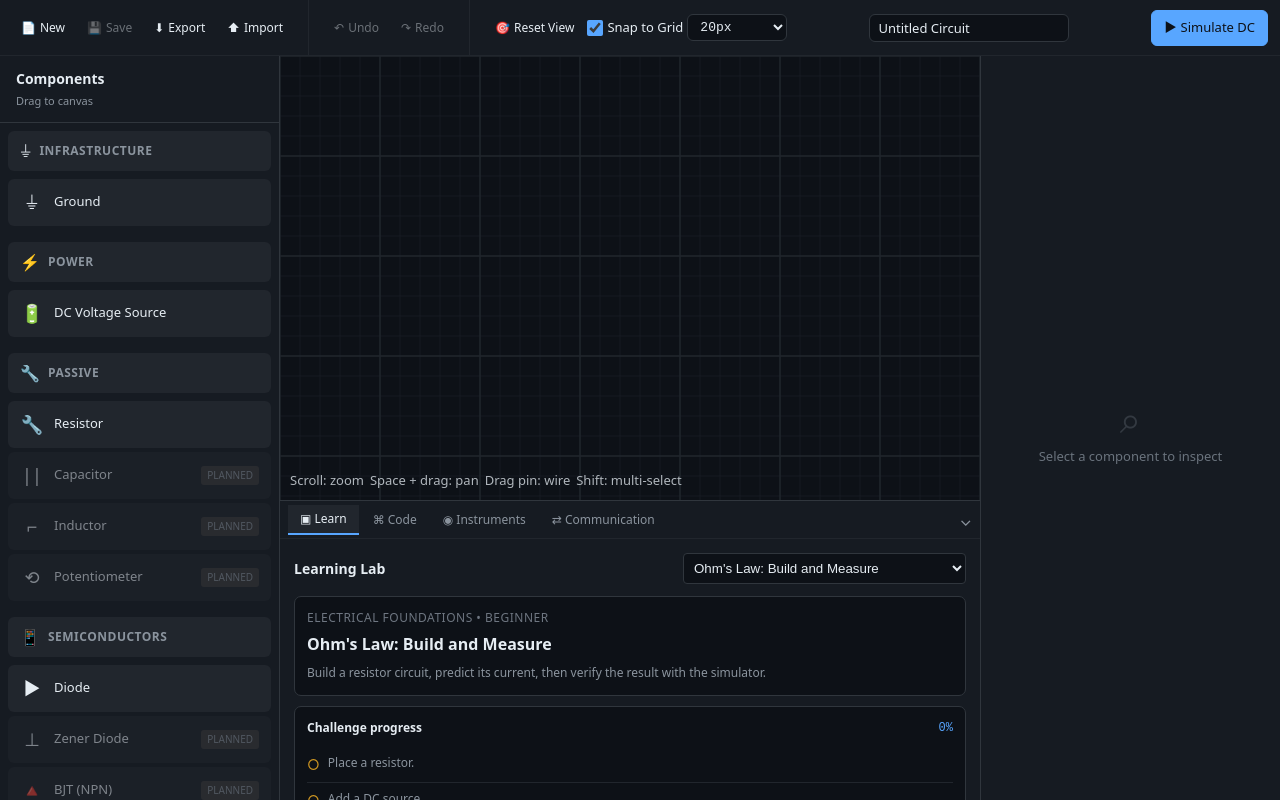
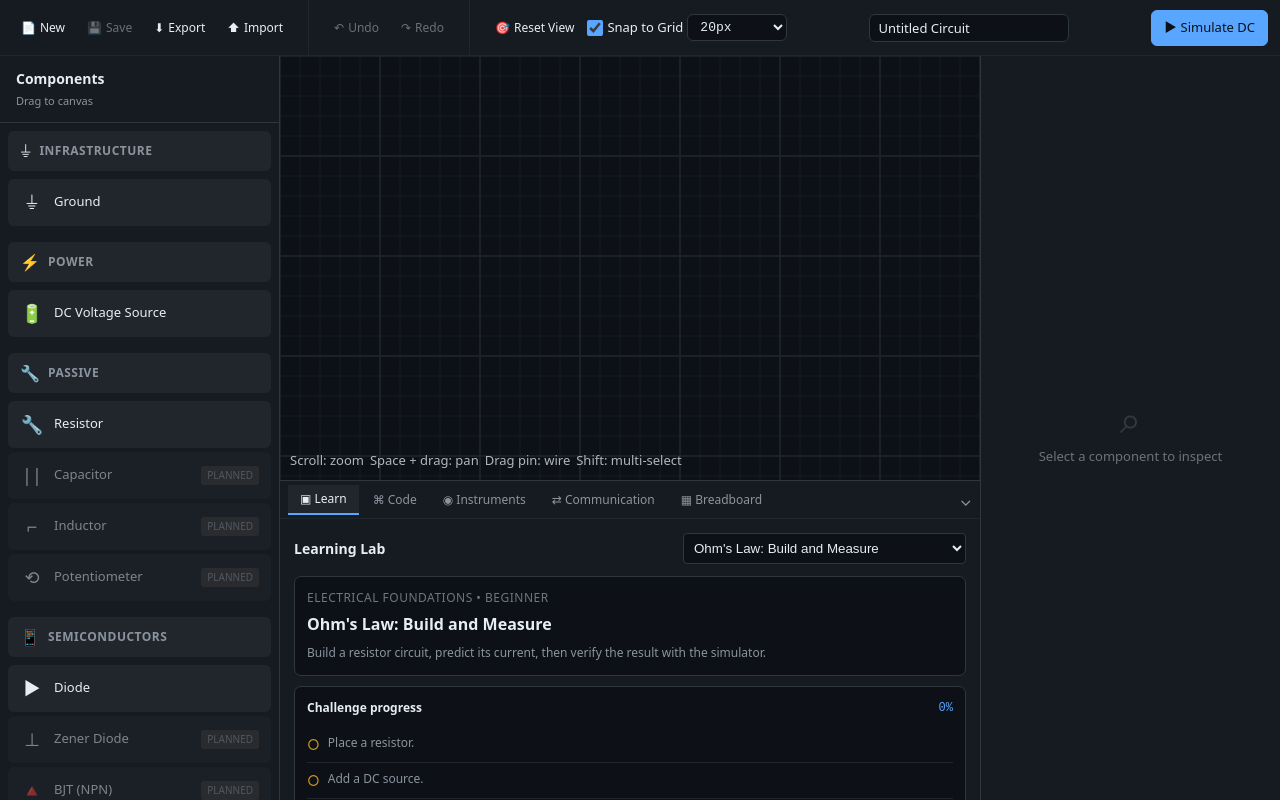
Before and after one commit to xavierthemenace/electronics, a React (Vite) app: page / in a window 1280 px wide. Built offline with nearby package versions, Linux system fonts and the light colour scheme.

Commit message:
Add breadboard tab alongside communication lab

```diff
--- a/src/ui/App.tsx
+++ b/src/ui/App.tsx
@@ -7,9 +7,10 @@ import { CodeEditor } from './CodeEditor.js';
 import { InstrumentPanel } from './InstrumentPanel.js';
 import { LessonPanel } from './LessonPanel.js';
 import { CommunicationPanel } from './CommunicationPanel.js';
+import { BreadboardPanel } from './BreadboardPanel.js';
 import { ErrorBoundary } from './ErrorBoundary.js';
 
-type BottomTab = 'lesson' | 'code' | 'instruments' | 'communication';
+type BottomTab = 'lesson' | 'code' | 'instruments' | 'communication' | 'breadboard';
 
 export function App() {
   const [bottomTab, setBottomTab] = useState<BottomTab>('lesson');
@@ -28,12 +29,13 @@ export function App() {
                 <span>Scroll: zoom</span><span>Space + drag: pan</span><span>Drag pin: wire</span><span>Shift: multi-select</span>
               </div>
             </div>
-            <div style={{ ...styles.bottomDock, height: bottomOpen ? 300 : 38 }}>
+            <div style={{ ...styles.bottomDock, height: bottomOpen ? 320 : 38 }}>
               <div style={styles.dockTabs}>
                 <button style={{ ...styles.tab, ...(bottomTab === 'lesson' ? styles.activeTab : {}) }} onClick={() => { setBottomTab('lesson'); setBottomOpen(true); }}>▣ Learn</button>
                 <button style={{ ...styles.tab, ...(bottomTab === 'code' ? styles.activeTab : {}) }} onClick={() => { setBottomTab('code'); setBottomOpen(true); }}>⌘ Code</button>
                 <button style={{ ...styles.tab, ...(bottomTab === 'instruments' ? styles.activeTab : {}) }} onClick={() => { setBottomTab('instruments'); setBottomOpen(true); }}>◉ Instruments</button>
                 <button style={{ ...styles.tab, ...(bottomTab === 'communication' ? styles.activeTab : {}) }} onClick={() => { setBottomTab('communication'); setBottomOpen(true); }}>⇄ Communication</button>
+                <button style={{ ...styles.tab, ...(bottomTab === 'breadboard' ? styles.activeTab : {}) }} onClick={() => { setBottomTab('breadboard'); setBottomOpen(true); }}>▦ Breadboard</button>
                 <div style={{ flex: 1 }} />
                 <button style={styles.dockButton} onClick={() => setBottomOpen(v => !v)}>{bottomOpen ? '⌄' : '⌃'}</button>
               </div>
@@ -42,6 +44,7 @@ export function App() {
                 {bottomTab === 'code' && <CodeEditor />}
                 {bottomTab === 'instruments' && <InstrumentPanel />}
                 {bottomTab === 'communication' && <CommunicationPanel />}
+                {bottomTab === 'breadboard' && <BreadboardPanel />}
               </div>}
             </div>
           </div>
```
